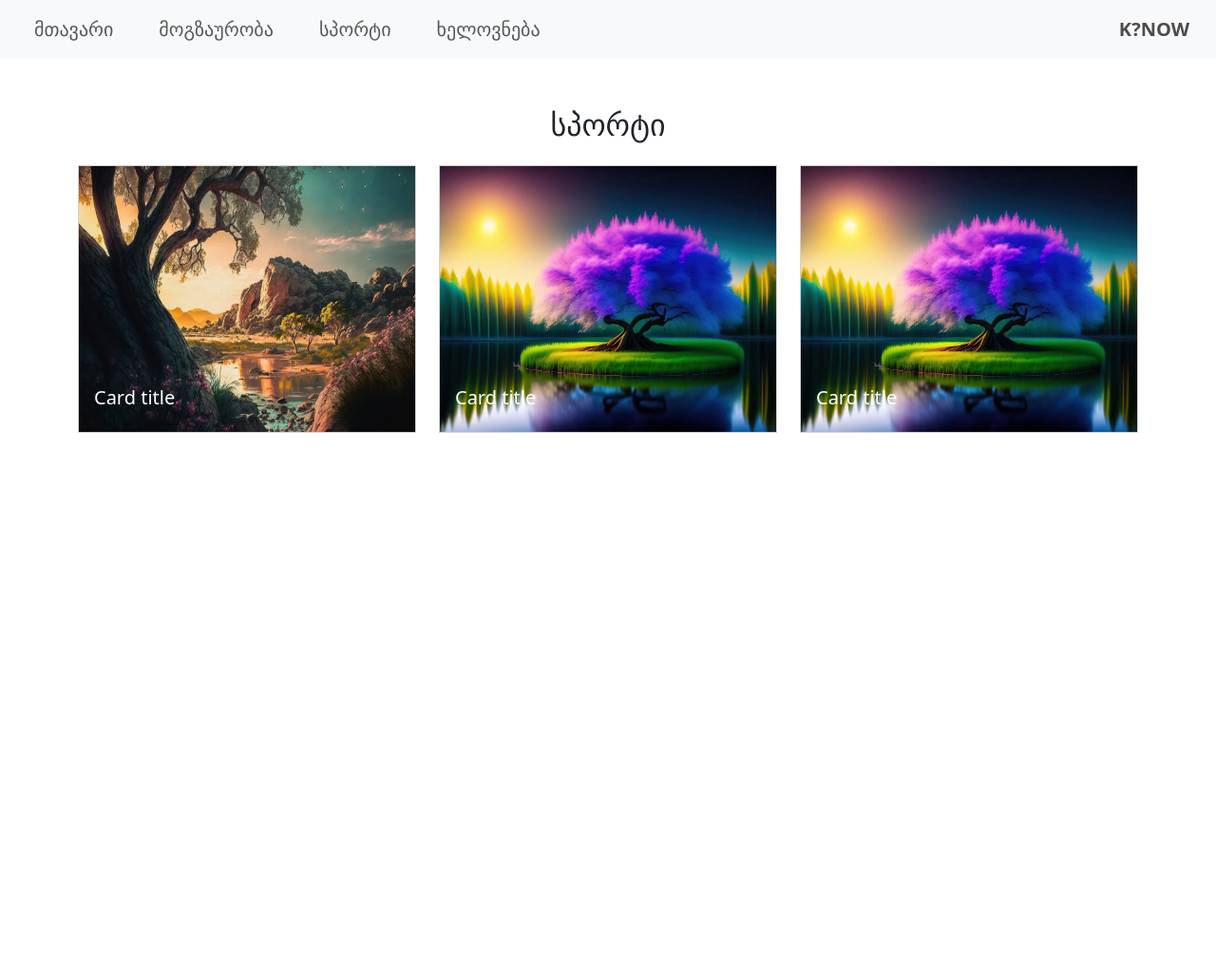
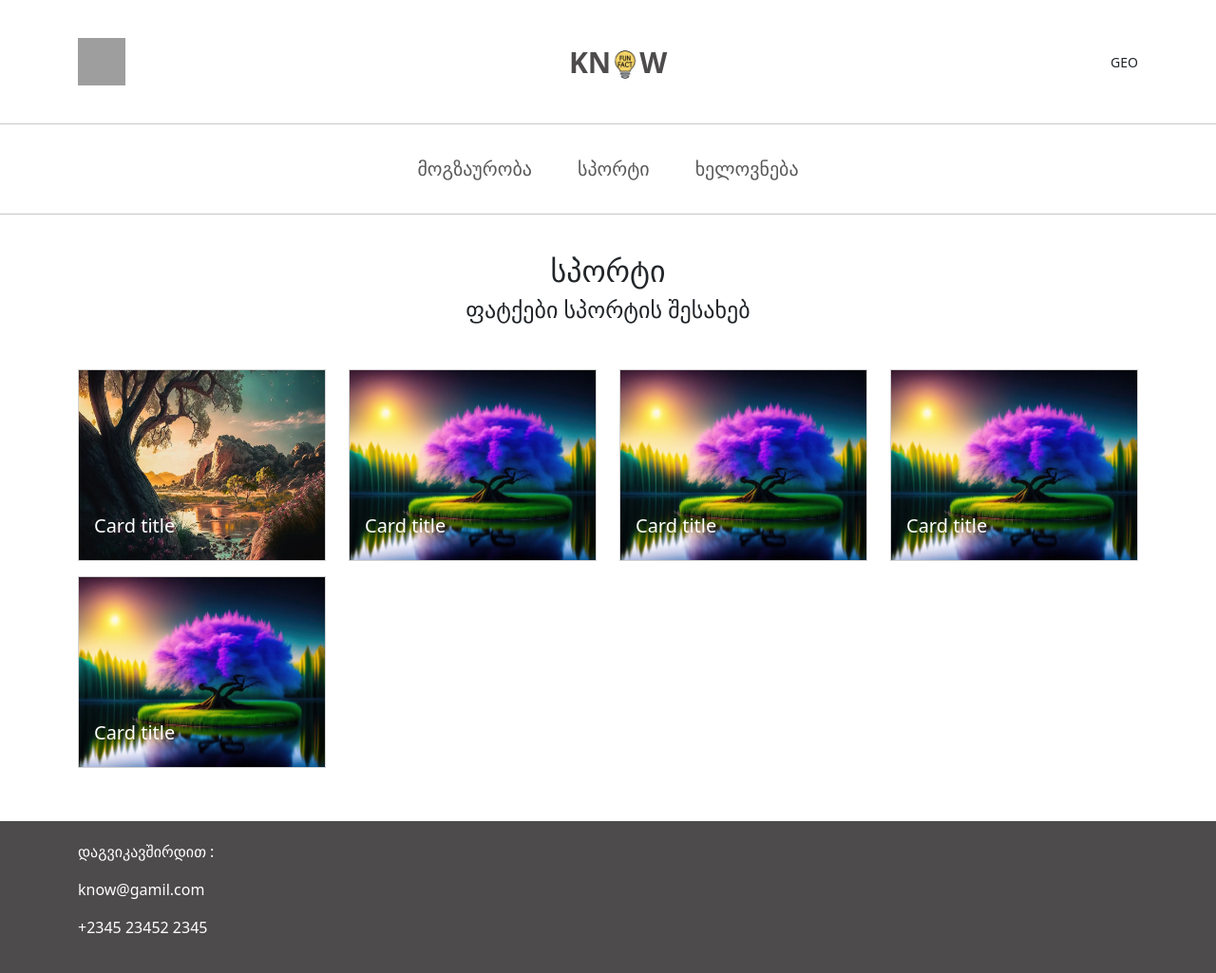
Before and after one commit to avtandilzabakhidze/information, a plain HTML site: page sport.html in a window 1280 px wide. Shown: the whole page at 95% size. Before the commit the page ends 800 px from the top, so only its background shows below. Drawn offline with nearby package versions, Linux system fonts and the light colour scheme; grey boxes are pictures that could not be loaded.

Commit message:
sport page change

```diff
--- a/sport.html
+++ b/sport.html
@@ -4,26 +4,45 @@
 <head>
   <meta charset="UTF-8">
   <meta name="viewport" content="width=device-width, initial-scale=1.0">
-  <title>Info</title>
+  <title>K?now</title>
+  <link rel="icon" href="./images/fun-fact (1).png" type="image/x-icon">
   <link href="https://cdn.jsdelivr.net/npm/bootstrap@5.3.3/dist/css/bootstrap.min.css" rel="stylesheet"
     integrity="sha384-QWTKZyjpPEjISv5WaRU9OFeRpok6YctnYmDr5pNlyT2bRjXh0JMhjY6hW+ALEwIH" crossorigin="anonymous">
   <link href="./style.css" rel="stylesheet">
-  <link href="./bootstrap.min (1).css" rel="stylesheet">
+  <link rel="stylesheet" href="https://cdnjs.cloudflare.com/ajax/libs/font-awesome/5.15.4/css/all.min.css">
+  <link rel="preconnect" href="https://fonts.googleapis.com">
+  <link rel="preconnect" href="https://fonts.gstatic.com" crossorigin>
+  <link
+    href="https://fonts.googleapis.com/css2?family=Poppins:ital,wght@0,100;0,200;0,300;0,400;0,500;0,600;0,700;0,800;0,900;1,100;1,200;1,300;1,400;1,500;1,600;1,700;1,800;1,900&display=swap"
+    rel="stylesheet">
 </head>
 
 <body>
-  <header id="head-sport">
-    <nav class="navbar navbar-expand-lg bg-light" data-bs-theme="light">
+  <div class="topNavBar container">
+    <!-- <div><i class="fas fa-home"></i></div> -->
+    <div id="home-icon">
+      <a href="#"><img src="https://www.civitatis.com/blog/wp-content/themes/civitatis/images/ico_home.svg"></a>
+    </div>
+    <a href="#" id="know-a">
+      <div class="Know">KN<img src="./images/fun-fact (1).png">W</div>
+    </a>
+    <div class="Geo">GEO</div>
+  </div>
+
+  <header>
+    <hr>
+    <nav class="navbar navbar-expand-lg container" data-bs-theme="light">
       <div class="container-fluid">
         <button class="navbar-toggler" type="button" data-bs-toggle="collapse" data-bs-target="#navbarNav"
           aria-controls="navbarNav" aria-expanded="false" aria-label="Toggle navigation">
           <span class="navbar-toggler-icon"></span>
         </button>
+
+        <div id="navbarBrand" class="d-block d-lg-block d-lg-none">
+          KN<img src="./images/fun-fact (1).png">W
+        </div>
         <div class="collapse navbar-collapse" id="navbarNav">
-          <ul class="navbar-nav me-auto">
-            <li class="nav-item">
-              <a class="nav-link" href="#">მთავარი <span class="visually-hidden">(current)</span></a>
-            </li>
+          <ul class="navbar-nav mx-auto">
             <li class="nav-item">
               <a class="nav-link" href="#">მოგზაურობა</a>
             </li>
@@ -35,15 +54,16 @@
             </li>
           </ul>
         </div>
-        <a id="navbarBrand" class="navbar-brand" href="#">K?NOW</a>
       </div>
     </nav>
+    <hr>
   </header>
 
-  <div class="container" id="cards">
-    <h2 class="mb-4 text-center">სპორტი</h2>
+  <div class="container sport-facts" id="cards">
+    <h2 class="mb-2 text-center">სპორტი</h2>
+    <h4 class="mb-5 text-center">ფატქები სპორტის შესახებ</h4>
     <div class="row">
-      <div class="col-12 col-sm-6 col-md-4 mb-3">
+      <div class="col-12 col-sm-6 col-md-3 mb-3">
         <div class="card ">
           <img src="./images/2.webp" class="card-img" alt="...">
           <div class="card-img-overlay d-flex flex-column justify-content-end">
@@ -52,7 +72,7 @@
         </div>
       </div>
 
-      <div class="col-12 col-sm-6 col-md-4 mb-3">
+      <div class="col-12 col-sm-6 col-md-3 mb-3">
         <div class="card">
           <img src="./images/7.webp" class="card-img" alt="...">
           <div class="card-img-overlay d-flex flex-column justify-content-end">
@@ -61,7 +81,25 @@
         </div>
       </div>
 
-      <div class="col-12 col-sm-6 col-md-4 mb-3">
+      <div class="col-12 col-sm-6 col-md-3 mb-3">
+        <div class="card">
+          <img src="./images/7.webp" class="card-img" alt="...">
+          <div class="card-img-overlay d-flex flex-column justify-content-end">
+            <h5 class="card-title">Card title</h5>
+          </div>
+        </div>
+      </div>
+
+      <div class="col-12 col-sm-6 col-md-3 mb-3">
+        <div class="card">
+          <img src="./images/7.webp" class="card-img" alt="...">
+          <div class="card-img-overlay d-flex flex-column justify-content-end">
+            <h5 class="card-title">Card title</h5>
+          </div>
+        </div>
+      </div>
+
+      <div class="col-12 col-sm-6 col-md-3 mb-3">
         <div class="card">
           <img src="./images/7.webp" class="card-img" alt="...">
           <div class="card-img-overlay d-flex flex-column justify-content-end">
@@ -72,11 +110,21 @@
     </div>
   </div>
 
+  <footer>
+    <div>
+      <div class="container">
+        <p>დაგვიკავშირდით :</p>
+        <p>know@gamil.com</p>
+        <p>+2345 23452 2345</p>
+      </div>
+    </div>
+  </footer>
+
   <link href="https://cdn.jsdelivr.net/npm/bootstrap@5.3.0-alpha1/dist/css/bootstrap.min.css" rel="stylesheet">
   <script src="https://cdn.jsdelivr.net/npm/bootstrap@5.3.3/dist/js/bootstrap.bundle.min.js"
     integrity="sha384-YvpcrYf0tY3lHB60NNkmXc5s9fDVZLESaAA55NDzOxhy9GkcIdslK1eN7N6jIeHz"
     crossorigin="anonymous"></script>
-  <script src="./app.js"></script>
+  <script src="./app.js" defer></script>
 </body>
 
 </html>
--- a/style.css
+++ b/style.css
@@ -109,7 +109,7 @@ body{
 
 #cards img {
     border-radius: 0 !important;
-    min-height: 280px;
+    min-height: 200px;
 }
 
 #slider img {
@@ -241,6 +241,12 @@ footer {
     cursor: pointer;
 }
 
+.sport-facts{
+    margin: 40px 0;
+}
+
+
+
 @media (max-width: 768px) {
     .carousel-item {
         margin-top: 30px;
```
